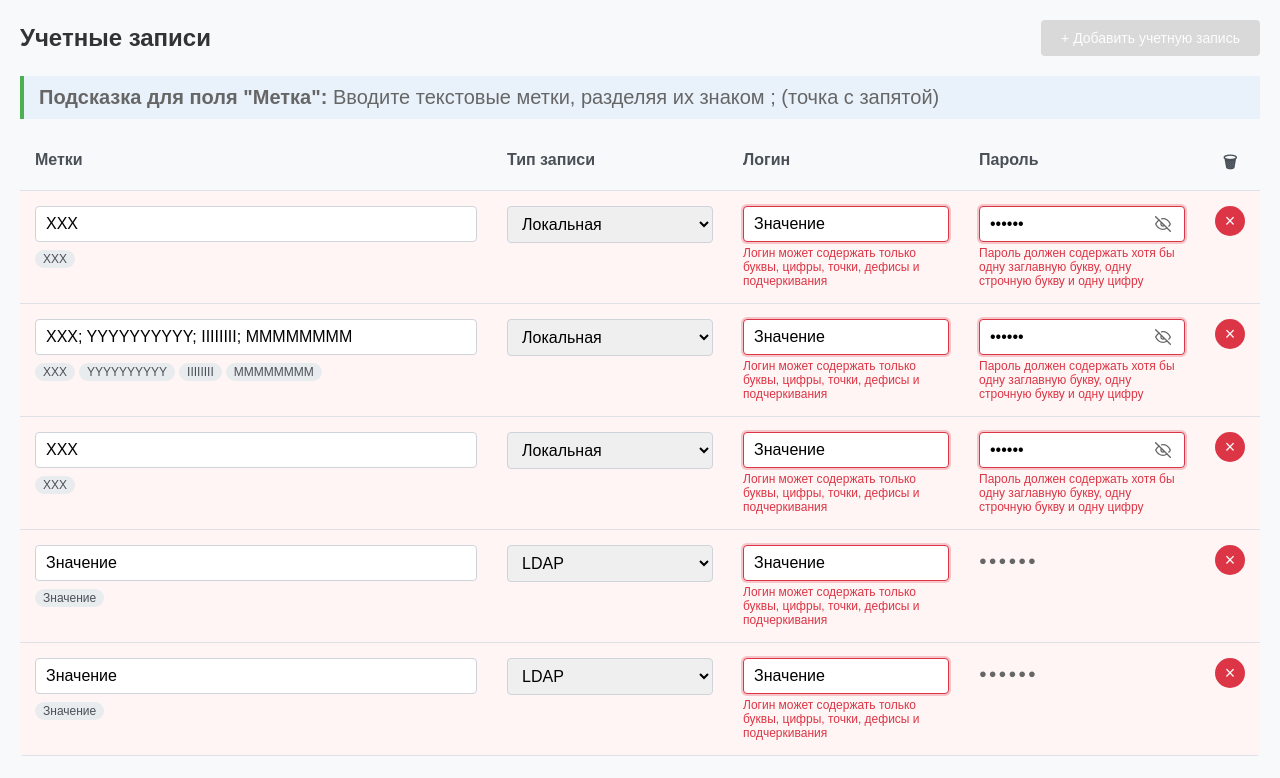
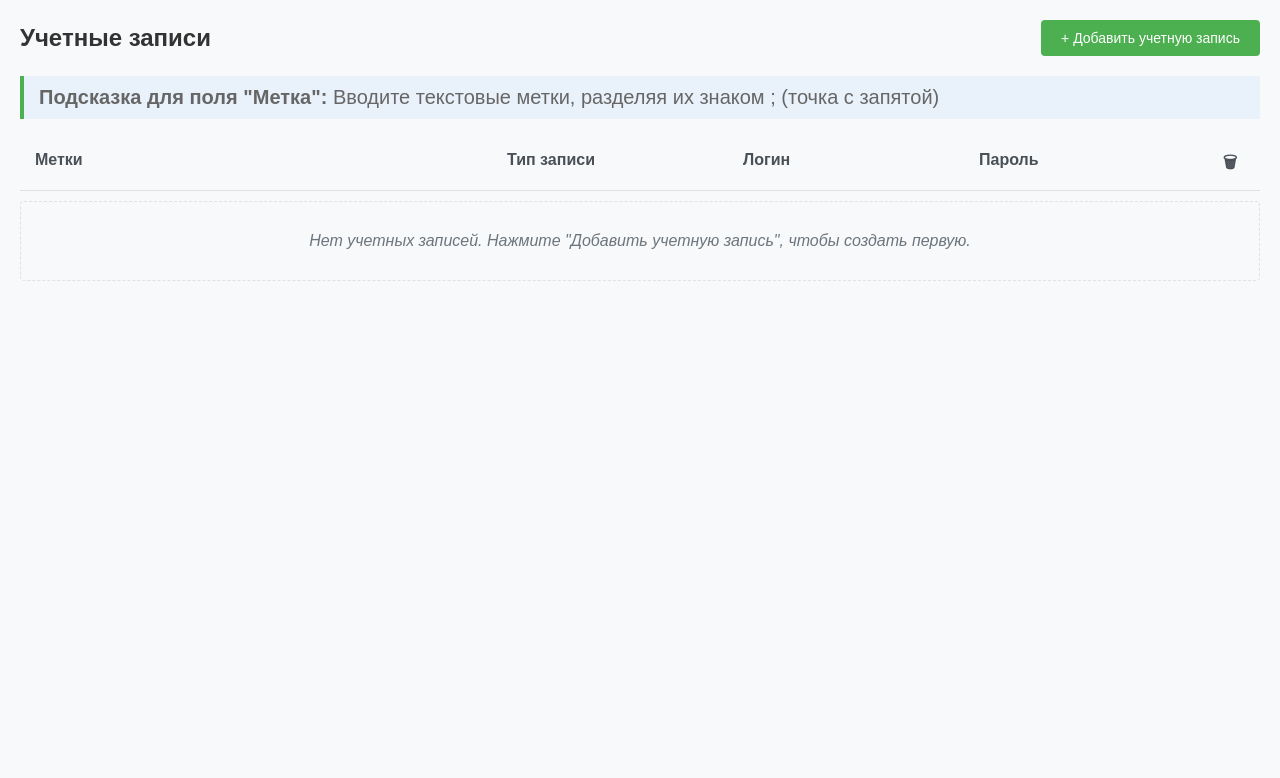
Before and after one commit to KALIZEI611/vue_account, a Vue app: page / in a window 1280 px wide. Shown: the top 778 px of the page. Built offline with nearby package versions, Linux system fonts and the light colour scheme.

Commit message:
убратие тестовых данных

```diff
--- a/src/stores/accounts.ts
+++ b/src/stores/accounts.ts
@@ -16,53 +16,7 @@ export interface Account {
 }
 
 export const useAccountsStore = defineStore("accounts", () => {
-  const accounts = ref<Account[]>([
-    {
-      id: 1,
-      labels: "XXX",
-      labelItems: [{ text: "XXX" }],
-      type: "Локальная",
-      login: "Значение",
-      password: "●●●●●●",
-    },
-    {
-      id: 2,
-      labels: "XXX; YYYYYYYYYY; IIIIIIII; MMMMMMMM",
-      labelItems: [
-        { text: "XXX" },
-        { text: "YYYYYYYYYY" },
-        { text: "IIIIIIII" },
-        { text: "MMMMMMMM" },
-      ],
-      type: "Локальная",
-      login: "Значение",
-      password: "●●●●●●",
-    },
-    {
-      id: 3,
-      labels: "XXX",
-      labelItems: [{ text: "XXX" }],
-      type: "Локальная",
-      login: "Значение",
-      password: "●●●●●●",
-    },
-    {
-      id: 4,
-      labels: "Значение",
-      labelItems: [{ text: "Значение" }],
-      type: "LDAP",
-      login: "Значение",
-      password: null,
-    },
-    {
-      id: 5,
-      labels: "Значение",
-      labelItems: [{ text: "Значение" }],
-      type: "LDAP",
-      login: "Значение",
-      password: null,
-    },
-  ]);
+  const accounts = ref<Account[]>([]);
 
   const accountsCount = computed(() => accounts.value.length);
 
```
